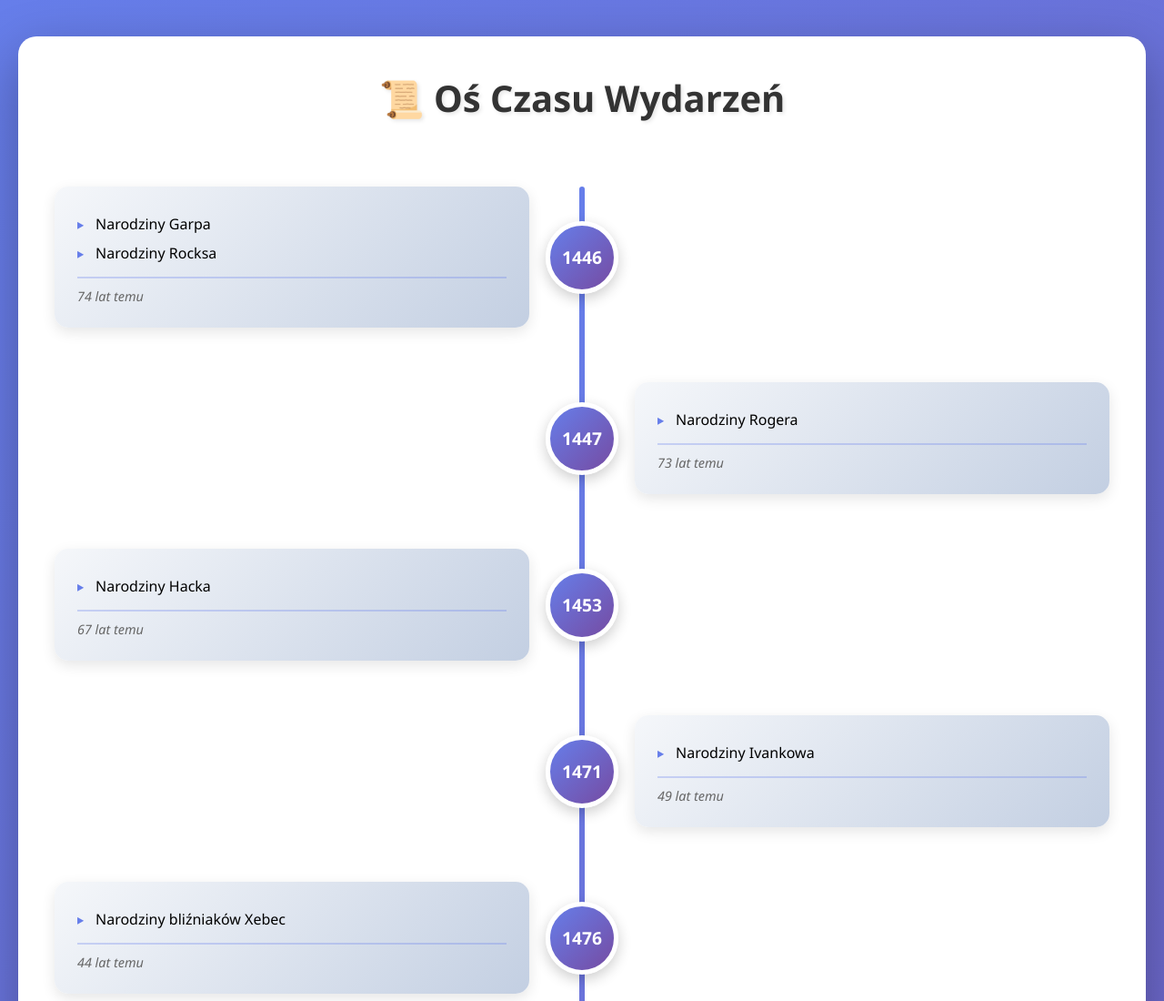
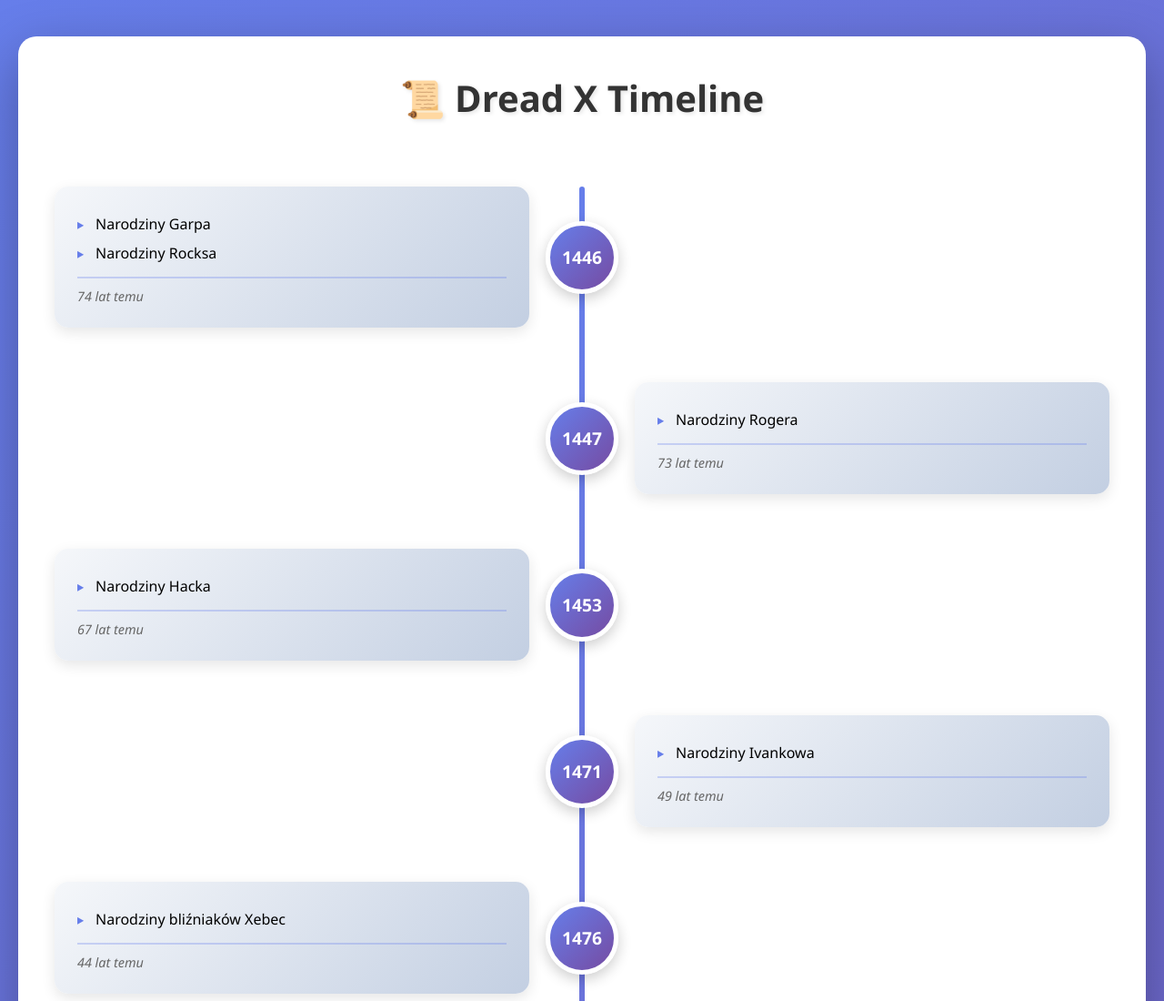
Before and after one commit to Racc00naMatata/Dread-X-Timeline, a plain HTML site: page index.html in a window 1280 px wide. Shown: the top 1100 px of the page at 91% size. Drawn offline with Linux system fonts and the light colour scheme.

Commit message:
Update index.html

```diff
--- a/index.html
+++ b/index.html
@@ -174,7 +174,7 @@
 </head>
 <body>
     <div class="container">
-        <h1>📜 Oś Czasu Wydarzeń</h1>
+        <h1>📜 Dread X Timeline</h1>
         <div class="timeline">
             <div class="timeline-item">
                 <div class="timeline-year">1446</div>
```
